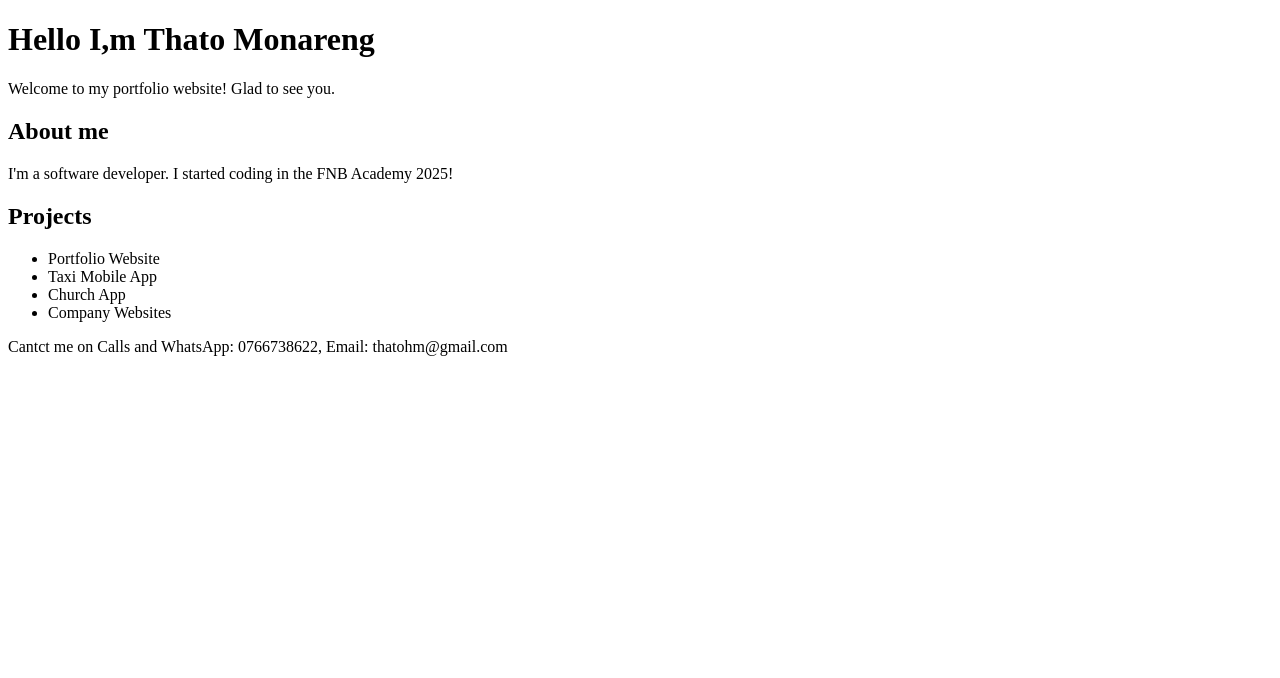
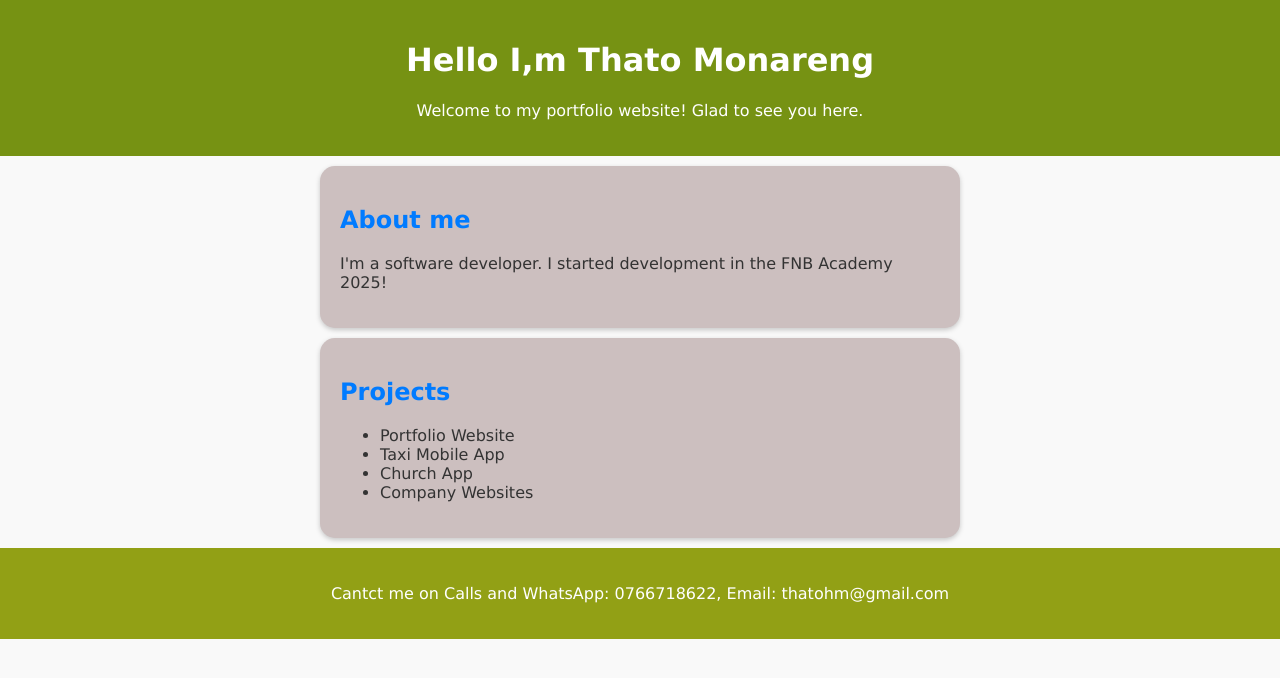
Before and after one commit to Thatoh02/portolio-website, a plain HTML site: page index.html in a window 1280 px wide. Drawn offline with Linux system fonts and the light colour scheme.

Commit message:
Added some styling to our portfolio
First version of portfolio done with styling complete.

```diff
--- a/index.html
+++ b/index.html
@@ -3,17 +3,20 @@
 <head>
     <meta charset="UTF-8">
     <meta name="viewport" content="width=device-width, initial-scale=1.0">
-    <title>Thato Monareng Portfolio</title>
+    <title>Thato Monareng - Portfolio</title>
+    <link rel="Stylesheet" href="style.css">
 </head>
 <body>
   <header>
     <h1> Hello I,m Thato Monareng</h1>
-    <p> Welcome to my portfolio website! Glad to see you.</p>
+    <p> Welcome to my portfolio website! Glad to see you here.</p>
   </header>
 
   <section class="about">
     <h2> About me</h2>
-    <p> I'm a software developer. I started coding in the FNB Academy 2025!</p>
+    <p> I'm a software developer. I started development in
+       the FNB Academy 2025!
+      </p>
   </section>
 
   <section class="projects">
@@ -26,10 +29,10 @@
     </ul>
   </section>
 
-  <section>
+
     <footer>
-        <p> Cantct me on Calls and WhatsApp: 0766738622, Email: thatohm@gmail.com</p>
+        <p> Cantct me on Calls and WhatsApp: 0766718622, Email: thatohm@gmail.com</p>
     </footer>
-  </section>
+
 </body>
 </html>
--- a/style.css
+++ b/style.css
@@ -0,0 +1,33 @@
+body{
+    font-family: 'Lucida Sans', 'Lucida Sans Regular', 'Lucida Grande', 'Lucida Sans Unicode', Geneva, Verdana, sans-serif;
+    background: #f9f9f9;
+    color: #333;
+    margin: 0;
+    padding: 0;
+
+}
+
+header{
+    background: #769213;
+    color: #fff;
+    padding: 20px;
+    text-align: center;
+}
+Section{
+    padding: 20px;
+    margin: 10px auto;
+    max-width: 600px;
+    background-color: #ccbfbf;
+    border-radius: 15px;
+    box-shadow: 0 2px 5px rgba(0, 0, 0, 0.205);
+}
+
+h2 {
+    color: #007bff;
+}
+footer{
+    text-align: center;
+    padding: 20px;
+    background: #92a015;
+    color: #ffffff;
+}
```
